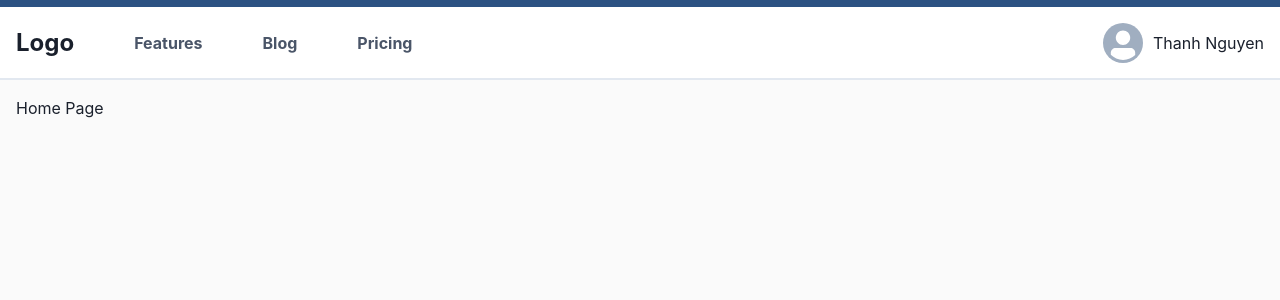
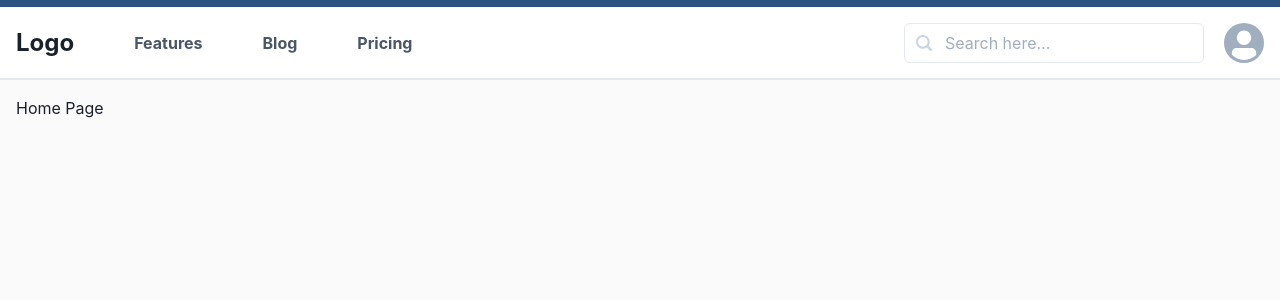
Before and after one commit to ledinhhuy189/Final-Project, a React (Create React App) app in the folder client/: page /home in a window 1280 px wide. Shown: the top 300 px of the page. Built offline with nearby package versions, Linux system fonts and the light colour scheme.

Commit message:
add some global components

```diff
--- a/client/package.json
+++ b/client/package.json
@@ -18,6 +18,7 @@
       "react-redux": "^8.0.1",
       "react-router-dom": "^6.3.0",
       "react-scripts": "5.0.1",
+      "use-react-router-breadcrumbs": "^3.2.1",
       "web-vitals": "^0.2.2"
    },
    "scripts": {
--- a/client/src/api/authApi.js
+++ b/client/src/api/authApi.js
@@ -6,8 +6,9 @@ const authApi = {
                name: 'The Thanh',
                phone: '0762634797',
                gender: 'male',
+               email: 'thethanhnguyen.662@gmail.com',
             });
-         }, 500);
+         }, 1000);
       });
    },
 };
--- a/client/src/features/Auth/authSlice.js
+++ b/client/src/features/Auth/authSlice.js
@@ -9,13 +9,15 @@ export const userProfileLocal = createAsyncThunk(
    }
 );
 
+const initialState = {
+   loading: true,
+   error: false,
+   userData: {},
+};
+
 const authSlice = createSlice({
    name: 'auth',
-   initialState: {
-      loading: true,
-      error: false,
-      userData: {},
-   },
+   initialState,
    reducers: {},
    extraReducers: {
       [userProfileLocal.pending]: (state) => {
--- /dev/null
+++ b/client/src/features/Profile/index.jsx
@@ -0,0 +1,15 @@
+import React from 'react';
+import { Route, Routes } from 'react-router-dom';
+import ProfilePage from './pages/ProfilePage';
+
+const Profile = () => {
+   return (
+      <>
+         <Routes>
+            <Route path='/:email' element={<ProfilePage />} />
+         </Routes>
+      </>
+   );
+};
+
+export default Profile;
--- /dev/null
+++ b/client/src/features/Profile/pages/ProfilePage/index.jsx
@@ -0,0 +1,19 @@
+import { Box } from '@chakra-ui/react';
+import React from 'react';
+import { useParams } from 'react-router-dom';
+import CustomBreadcrumb from '../../../../global/components/CustomBreadcrumb';
+
+const ProfilePage = () => {
+   let { email } = useParams();
+
+   return (
+      <>
+         <CustomBreadcrumb email={email} />
+         <Box>
+            <h1>This is Profile Page</h1>
+         </Box>
+      </>
+   );
+};
+
+export default ProfilePage;
--- /dev/null
+++ b/client/src/global/components/CustomBreadcrumb/index.jsx
@@ -0,0 +1,43 @@
+import { ChevronRightIcon } from '@chakra-ui/icons';
+import { Breadcrumb, BreadcrumbItem, BreadcrumbLink } from '@chakra-ui/react';
+import React from 'react';
+import useBreadcrumbs from 'use-react-router-breadcrumbs';
+import PropTypes from 'prop-types';
+
+CustomBreadcrumb.propTypes = {
+   email: PropTypes.string,
+};
+
+CustomBreadcrumb.defaultProps = {
+   email: 'Loading...',
+};
+
+function CustomBreadcrumb(props) {
+   const { email } = props;
+
+   const DynamicEmail = () => <span>{email}</span>;
+
+   const routes = [
+      {
+         path: '/profile/:email',
+         breadcrumb: DynamicEmail,
+      },
+   ];
+
+   const breadcrumbs = useBreadcrumbs(routes);
+
+   return (
+      <Breadcrumb
+         spacing='8px'
+         separator={<ChevronRightIcon color='gray.500' />}
+      >
+         {breadcrumbs.map(({ breadcrumb, match }) => (
+            <BreadcrumbItem key={breadcrumb.key}>
+               <BreadcrumbLink href={match.url}>{breadcrumb}</BreadcrumbLink>
+            </BreadcrumbItem>
+         ))}
+      </Breadcrumb>
+   );
+}
+
+export default CustomBreadcrumb;
--- a/client/src/global/components/Header/index.jsx
+++ b/client/src/global/components/Header/index.jsx
@@ -1,20 +1,26 @@
-import { Search2Icon } from '@chakra-ui/icons';
 import {
    Avatar,
    Button,
    Center,
    Container,
+   Flex,
    Grid,
    GridItem,
    HStack,
-   Input,
-   InputGroup,
-   InputLeftElement,
+   Icon,
+   Menu,
+   MenuButton,
+   MenuItem,
+   MenuList,
    Text,
 } from '@chakra-ui/react';
 import React from 'react';
+import { BsFillReplyFill, BsPersonFill } from 'react-icons/bs';
 import { useSelector } from 'react-redux';
+import { useNavigate } from 'react-router-dom';
 import { authData } from '../../../features/Auth/authSlice';
+import useUserLogged from '../../../hooks/useUserLogged';
+import Search from '../Search';
 
 const subMenuStyle = {
    fontWeight: 'bold',
@@ -28,6 +34,12 @@ const subMenuStyle = {
 
 const Header = () => {
    const { userData } = useSelector(authData);
+   const userLogged = useUserLogged();
+   const navigate = useNavigate();
+
+   const onClickLogo = () => {
+      navigate('/home');
+   };
 
    return (
       <Center
@@ -47,6 +59,7 @@ const Header = () => {
                      spacing='60px'
                   >
                      <Text
+                        onClick={onClickLogo}
                         fontSize='2xl'
                         fontWeight='bold'
                         justifyContent='left'
@@ -64,8 +77,8 @@ const Header = () => {
                   </HStack>
                </GridItem>
                <GridItem w='100%' h='10'>
-                  {Object.keys(userData).length > 0 ? (
-                     <UserLogin />
+                  {userLogged ? (
+                     <UserLogin navigate={navigate} userData={userData} />
                   ) : (
                      <UserNotLogin />
                   )}
@@ -76,25 +89,38 @@ const Header = () => {
    );
 };
 
-const UserLogin = () => {
+const UserLogin = (props) => {
+   const { navigate, userData } = props;
+
+   const onClickProfile = () => {
+      navigate(`/profile/${userData.email}`);
+   };
+
    return (
-      <HStack justifyContent='end' spacing='10px'>
-         <Avatar w='40px' h='40px' />
-         <Text>Thanh Nguyen</Text>
-      </HStack>
+      <Flex justifyContent='end' gap='20px'>
+         <Search />
+         <Menu isLazy>
+            <MenuButton>
+               <Avatar w='40px' h='40px' />
+            </MenuButton>
+            <MenuList>
+               <MenuItem
+                  icon={<Icon as={BsPersonFill} />}
+                  onClick={onClickProfile}
+               >
+                  Profile
+               </MenuItem>
+               <MenuItem icon={<Icon as={BsFillReplyFill} />}>Logout</MenuItem>
+            </MenuList>
+         </Menu>
+      </Flex>
    );
 };
 
 const UserNotLogin = () => {
    return (
       <HStack justifyContent='end' spacing='10px'>
-         <InputGroup w='300px'>
-            <InputLeftElement
-               pointerEvents='none'
-               children={<Search2Icon color='gray.300' />}
-            />
-            <Input type='tel' placeholder='Search here...' />
-         </InputGroup>
+         <Search />
          <Button>Register</Button>
          <Button colorScheme='blue'>Login</Button>
       </HStack>
--- /dev/null
+++ b/client/src/global/components/Search/index.jsx
@@ -0,0 +1,22 @@
+import { Search2Icon } from '@chakra-ui/icons';
+import { Input, InputGroup, InputLeftElement } from '@chakra-ui/react';
+import React from 'react';
+// import PropTypes from 'prop-types';
+
+Search.propTypes = {};
+
+function Search(props) {
+   return (
+      <>
+         <InputGroup w='300px'>
+            <InputLeftElement
+               pointerEvents='none'
+               children={<Search2Icon color='gray.300' />}
+            />
+            <Input type='text' placeholder='Search here...' />
+         </InputGroup>
+      </>
+   );
+}
+
+export default Search;
--- /dev/null
+++ b/client/src/hooks/useUserLogged.jsx
@@ -0,0 +1,14 @@
+import { useSelector } from 'react-redux';
+import { authData } from '../features/Auth/authSlice';
+
+const useUserLogged = () => {
+   const { userData } = useSelector(authData);
+
+   if (Object.keys(userData).length === 0) {
+      return false;
+   }
+
+   return true;
+};
+
+export default useUserLogged;
--- a/client/src/layouts/Private/index.jsx
+++ b/client/src/layouts/Private/index.jsx
@@ -1,8 +1,7 @@
 // import PropTypes from 'prop-types';
 import React from 'react';
-import { useSelector } from 'react-redux';
 import { Navigate, useLocation } from 'react-router-dom';
-import { authData } from '../../features/Auth/authSlice';
+import useUserLogged from '../../hooks/useUserLogged';
 
 Private.propTypes = {};
 
@@ -10,10 +9,9 @@ Private.defaultProps = {};
 
 function Private({ children }) {
    let location = useLocation();
+   const userLogged = useUserLogged();
 
-   const { userData } = useSelector(authData);
-
-   if (Object.keys(userData).length === 0) {
+   if (!userLogged) {
       return <Navigate to='/auth/login' state={{ from: location }} replace />;
    }
 
--- a/client/src/routers/index.jsx
+++ b/client/src/routers/index.jsx
@@ -5,6 +5,7 @@ import Admin from '../features/Admin';
 import Auth from '../features/Auth';
 import { authData } from '../features/Auth/authSlice';
 import Home from '../features/Home';
+import Profile from '../features/Profile';
 import HomeSpinner from '../global/components/HomeSpinner';
 import NotFoundPage from '../global/pages/NotFoundPage';
 import Main from '../layouts/Main';
@@ -13,7 +14,6 @@ import Private from '../layouts/Private';
 const Routers = () => {
    let location = useLocation();
    const { loading } = useSelector(authData);
-
    return (
       <>
          {loading ? (
@@ -33,6 +33,7 @@ const Routers = () => {
                         </Private>
                      }
                   >
+                     <Route path='/profile/*' element={<Profile />} />
                      <Route path='/admin/*' element={<Admin />} />
                   </Route>
                   <Route path='*' element={<NotFoundPage />} />
```
Also changed, not shown: 1 other file (tests, documents, lock files or other folders).
